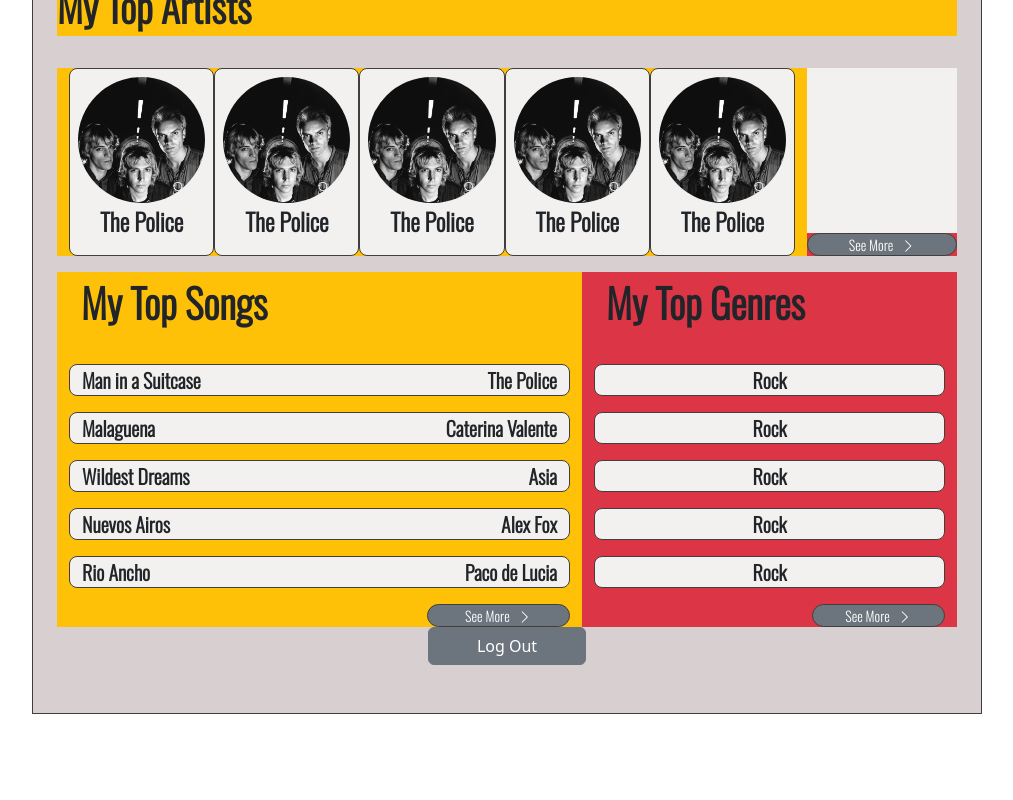
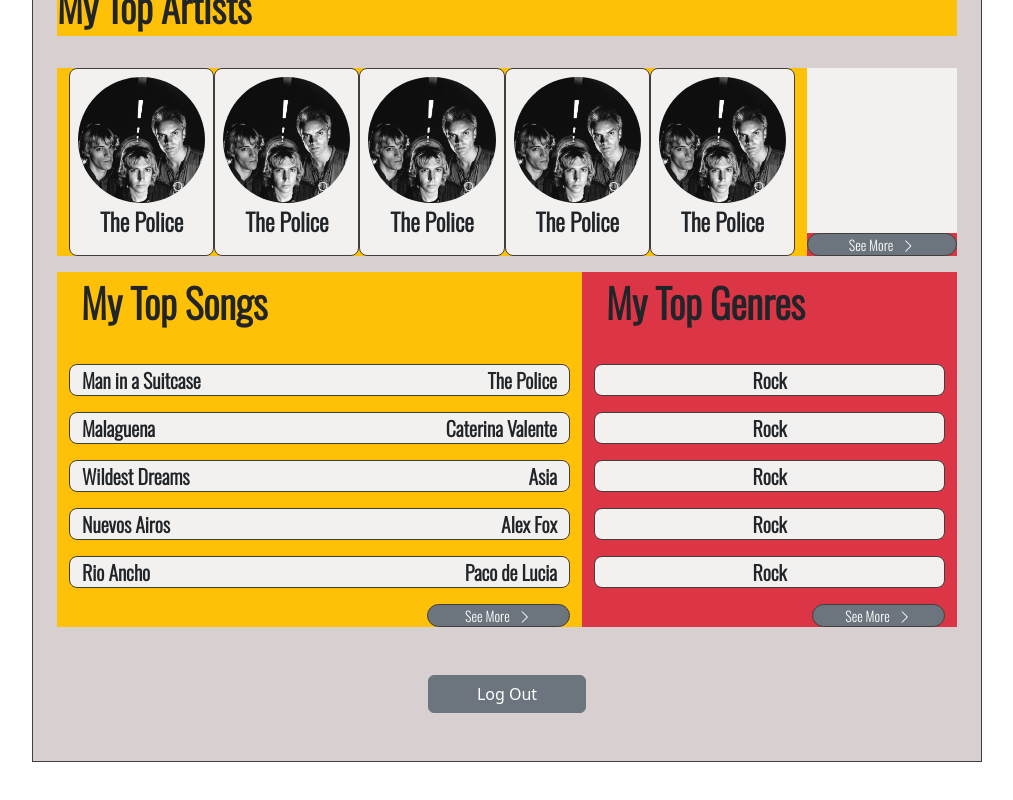
Before and after one commit to SDSC-Cali-Coders/Legato, a React (Create React App) app in the folder frontend/: page / in a window 1280 px wide. Shown: the part 481-1281 px from the top of the page, without its empty margins (133-1146 px from the left). Before the commit the page ends 1243 px from the top, so only its background shows below. Built offline with nearby package versions, Linux system fonts and the light colour scheme; a web font is replaced by a local one.

Commit message:
Logout button is separate - adjusted spacing

```diff
--- a/frontend/src/components/settings/UserProfile.jsx
+++ b/frontend/src/components/settings/UserProfile.jsx
@@ -135,7 +135,6 @@ const UserProfile = (props) => {
                     </div>
                 </div>
             </div>
-            {/* Row: [Log out] button */}
         </div>
     );
 }
--- a/frontend/src/pages/Settings.jsx
+++ b/frontend/src/pages/Settings.jsx
@@ -80,7 +80,8 @@ const Settings = (props) => {
                             {genre: 'Rock'},
                             {genre: 'Rock'}
                         ]}/>
-                    <div className="row pb-5">
+
+                    <div className="row py-5">
                         <div className="col-5"></div>
                         <div className="col-2">
                             <div className="row">
```
